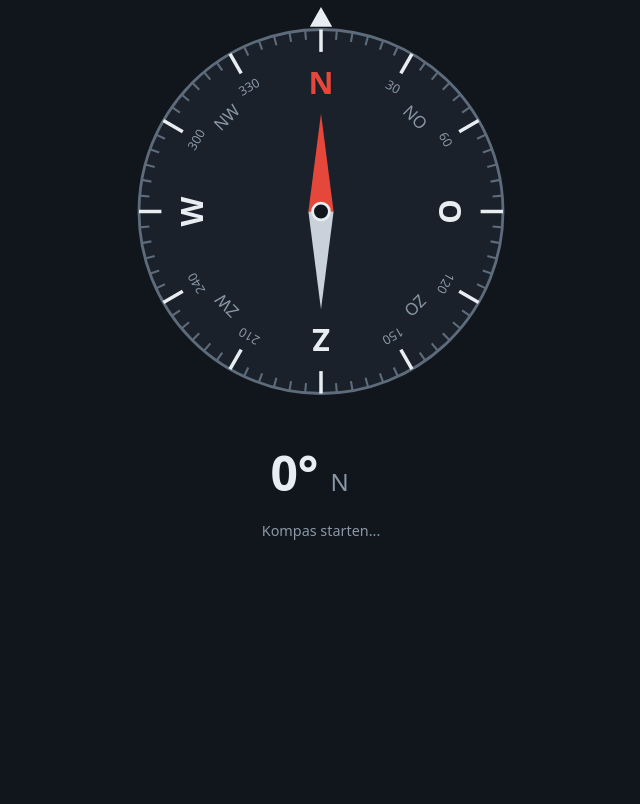
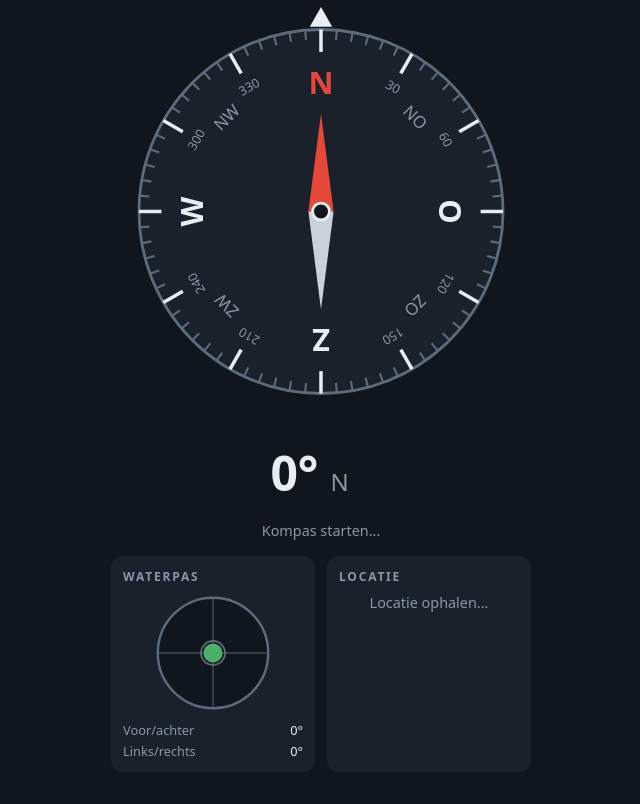
Before and after one commit to PaulSinnema/Kompas, an ASP.NET Core app: page / in a window 1280 px wide. Shown: the part 68-872 px from the top of the page, without its empty margins (319-959 px from the left). Before the commit the page ends 608 px from the top, so only its background shows below. Run offline with ASP.NET Core 8, Linux system fonts and the light colour scheme.

Commit message:
Added device orientation and geo location.

```diff
--- a/Kompas/Pages/Home.razor
+++ b/Kompas/Pages/Home.razor
@@ -56,6 +56,42 @@
     </div>
 
     <p class="status">@_status</p>
+
+    <section class="panels">
+        <div class="panel level-panel">
+            <h2>Waterpas</h2>
+            <svg viewBox="-50 -50 100 100" class="level">
+                <circle r="46" class="level-ring" />
+                <circle r="10" class="level-target" />
+                <line x1="-46" y1="0" x2="46" y2="0" class="level-cross" />
+                <line x1="0" y1="-46" x2="0" y2="46" class="level-cross" />
+                <circle r="8" cx="@Css(_bubbleX)" cy="@Css(_bubbleY)" class="@(IsLevel ? "bubble flat" : "bubble")" />
+            </svg>
+            <dl>
+                <dt>Voor/achter</dt><dd>@_beta.ToString("F0")°</dd>
+                <dt>Links/rechts</dt><dd>@_gamma.ToString("F0")°</dd>
+            </dl>
+        </div>
+
+        <div class="panel">
+            <h2>Locatie</h2>
+            @if (_position is { } p)
+            {
+                <dl>
+                    <dt>Breedte</dt><dd>@p.Latitude.ToString("F5")°</dd>
+                    <dt>Lengte</dt><dd>@p.Longitude.ToString("F5")°</dd>
+                    <dt>Nauwkeurigheid</dt><dd>±@p.Accuracy.ToString("F0") m</dd>
+                    <dt>Hoogte</dt><dd>@(p.Altitude is { } alt ? $"{alt:F0} m" : "–")</dd>
+                    <dt>Snelheid</dt><dd>@(p.Speed is { } spd ? $"{spd * 3.6:F1} km/u" : "–")</dd>
+                    <dt>Koers</dt><dd>@(p.Course is { } crs && p.Speed > 0.5 ? $"{crs:F0}°" : "–")</dd>
+                </dl>
+            }
+            else
+            {
+                <p class="status">@_geoStatus</p>
+            }
+        </div>
+    </section>
 </main>
 
 @code {
@@ -77,6 +113,18 @@
     private double _rotation; // continuous angle, avoids 359->0 spin
     private string _status = "Kompas starten...";
 
+    private const double BubbleRange = 36; // max bubble offset in level svg units
+    private double _beta;
+    private double _gamma;
+    private double _bubbleX;
+    private double _bubbleY;
+
+    private record GeoPosition(double Latitude, double Longitude, double Accuracy, double? Altitude, double? Speed, double? Course);
+    private GeoPosition? _position;
+    private string _geoStatus = "Locatie ophalen...";
+
+    private bool IsLevel => Math.Abs(_beta) < 2 && Math.Abs(_gamma) < 2;
+
     private int Rounded => (int)Math.Round(_heading) % 360;
 
     private string Direction => Points16[(int)Math.Round(_heading / 22.5) % 16];
@@ -88,6 +136,10 @@
         if (!firstRender) return;
 
         _dotNetRef = DotNetObjectReference.Create(this);
+
+        if (!await JS.InvokeAsync<bool>("kompas.startGeo", _dotNetRef))
+            _geoStatus = "Locatie niet beschikbaar.";
+
         var result = await JS.InvokeAsync<string>("kompas.start", _dotNetRef);
         _status = result switch
         {
@@ -100,11 +152,52 @@
     }
 
     [JSInvokable]
-    public void OnHeading(double heading)
+    public void OnOrientation(double heading, double beta, double gamma)
     {
         SetHeading(heading);
+        SetTilt(beta, gamma);
         _status = "";
         StateHasChanged();
+    }
+
+    [JSInvokable]
+    public void OnPosition(double latitude, double longitude, double accuracy, double? altitude, double? speed, double? course)
+    {
+        _position = new GeoPosition(latitude, longitude, accuracy, altitude, speed, course);
+        StateHasChanged();
+    }
+
+    [JSInvokable]
+    public void OnGeoError(int code)
+    {
+        // Keep last known position on timeout
+        if (_position is not null && code == 3) return;
+        _position = null;
+        _geoStatus = code switch
+        {
+            1 => "Toegang tot locatie geweigerd.",
+            3 => "Geen GPS-signaal.",
+            _ => "Locatie niet beschikbaar."
+        };
+        StateHasChanged();
+    }
+
+    private void SetTilt(double beta, double gamma)
+    {
+        _beta = beta;
+        _gamma = gamma;
+
+        // Bubble moves to the high side; 45° tilt = edge
+        var x = -gamma / 45 * BubbleRange;
+        var y = -beta / 45 * BubbleRange;
+        var length = Math.Sqrt(x * x + y * y);
+        if (length > BubbleRange)
+        {
+            x = x / length * BubbleRange;
+            y = y / length * BubbleRange;
+        }
+        _bubbleX = x;
+        _bubbleY = y;
     }
 
     [JSInvokable]
@@ -134,6 +227,7 @@
         try
         {
             await JS.InvokeVoidAsync("kompas.stop");
+            await JS.InvokeVoidAsync("kompas.stopGeo");
         }
         catch (JSDisconnectedException)
         {
--- a/Kompas/wwwroot/css/app.css
+++ b/Kompas/wwwroot/css/app.css
@@ -87,6 +87,46 @@ h1 {
 .readout .deg { font-size: 3rem; font-weight: 700; }
 .readout .dir { font-size: 1.5rem; color: var(--muted); min-width: 3ch; }
 
+.panels {
+    display: grid;
+    grid-template-columns: 1fr 1fr;
+    gap: 0.75rem;
+    width: min(100%, 420px);
+}
+
+.panel {
+    background: var(--panel);
+    border-radius: 12px;
+    padding: 0.75rem;
+}
+
+.panel h2 {
+    margin: 0 0 0.5rem;
+    font-size: 0.75rem;
+    font-weight: 600;
+    letter-spacing: 0.15em;
+    text-transform: uppercase;
+    color: var(--muted);
+}
+
+.panel dl {
+    display: grid;
+    grid-template-columns: auto 1fr;
+    gap: 0.2rem 0.5rem;
+    margin: 0;
+    font-size: 0.8rem;
+}
+
+.panel dt { color: var(--muted); }
+.panel dd { margin: 0; text-align: right; font-variant-numeric: tabular-nums; }
+
+.level { display: block; width: 100%; max-width: 120px; margin: 0 auto 0.5rem; }
+.level-ring { fill: var(--bg); stroke: var(--tick); stroke-width: 2; }
+.level-target { fill: none; stroke: var(--tick); stroke-width: 1.5; }
+.level-cross { stroke: var(--tick); stroke-width: 0.75; }
+.bubble { fill: #e5b73b; transition: cx 100ms linear, cy 100ms linear; }
+.bubble.flat { fill: #4caf6a; }
+
 .version {
     position: fixed;
     top: 0.5rem;
--- a/Kompas/wwwroot/js/compass.js
+++ b/Kompas/wwwroot/js/compass.js
@@ -67,7 +67,7 @@ window.kompas = {
             const now = performance.now();
             if (now - this.lastSent < 50) return;
             this.lastSent = now;
-            this.dotNet.invokeMethodAsync('OnHeading', heading);
+            this.dotNet.invokeMethodAsync('OnOrientation', heading, e.beta ?? 0, e.gamma ?? 0);
         };
 
         window.addEventListener(this.eventName, this.handler, true);
@@ -77,6 +77,26 @@ window.kompas = {
             this.stop();
             this.notify('nosensor');
         }, 3000);
+    },
+
+    geoWatchId: null,
+
+    // Start GPS position updates
+    startGeo(dotNetRef) {
+        this.stopGeo();
+        if (!('geolocation' in navigator)) return false;
+        this.geoWatchId = navigator.geolocation.watchPosition(
+            p => dotNetRef.invokeMethodAsync('OnPosition',
+                p.coords.latitude, p.coords.longitude, p.coords.accuracy,
+                p.coords.altitude, p.coords.speed, p.coords.heading),
+            err => dotNetRef.invokeMethodAsync('OnGeoError', err.code),
+            { enableHighAccuracy: true, maximumAge: 5000, timeout: 30000 });
+        return true;
+    },
+
+    stopGeo() {
+        if (this.geoWatchId !== null) navigator.geolocation.clearWatch(this.geoWatchId);
+        this.geoWatchId = null;
     },
 
     notify(status) {
```
Also changed, not shown: Kompas/Kompas.csproj.
